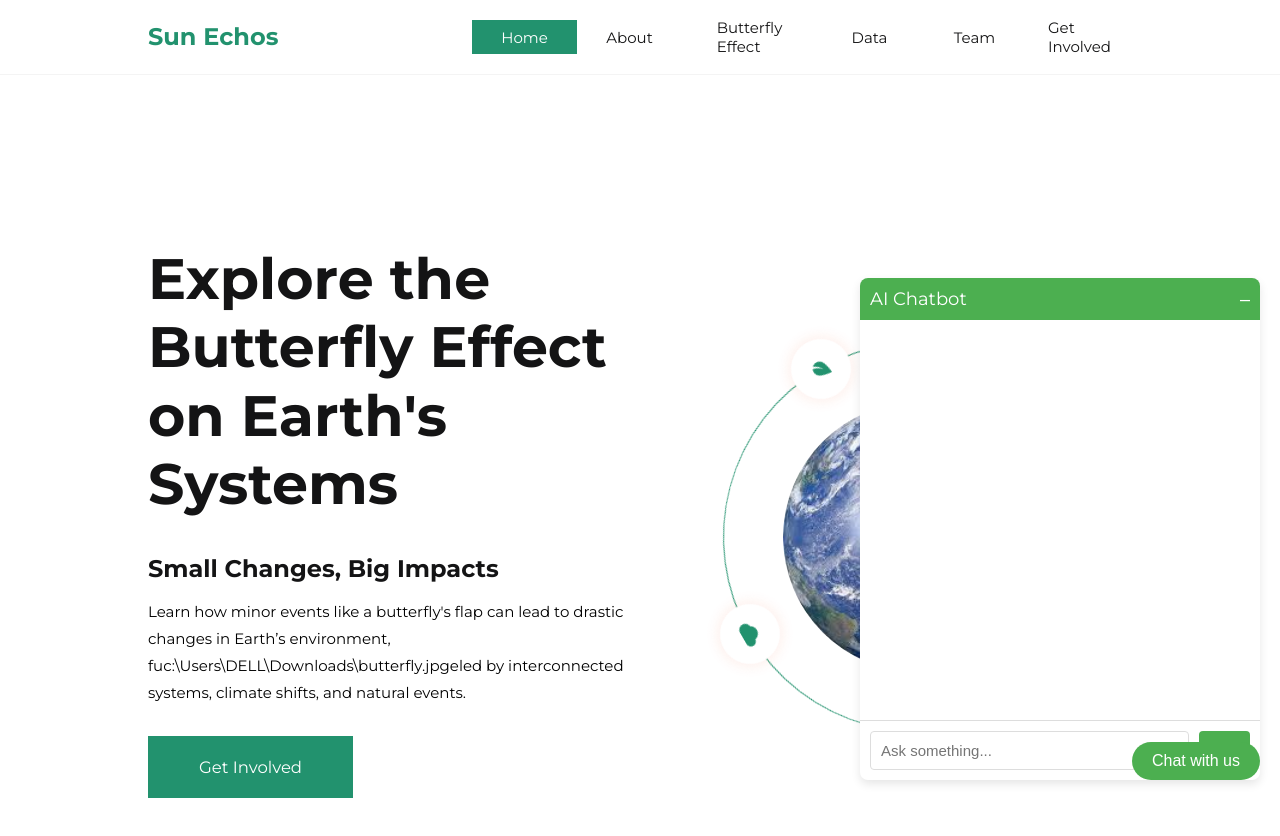
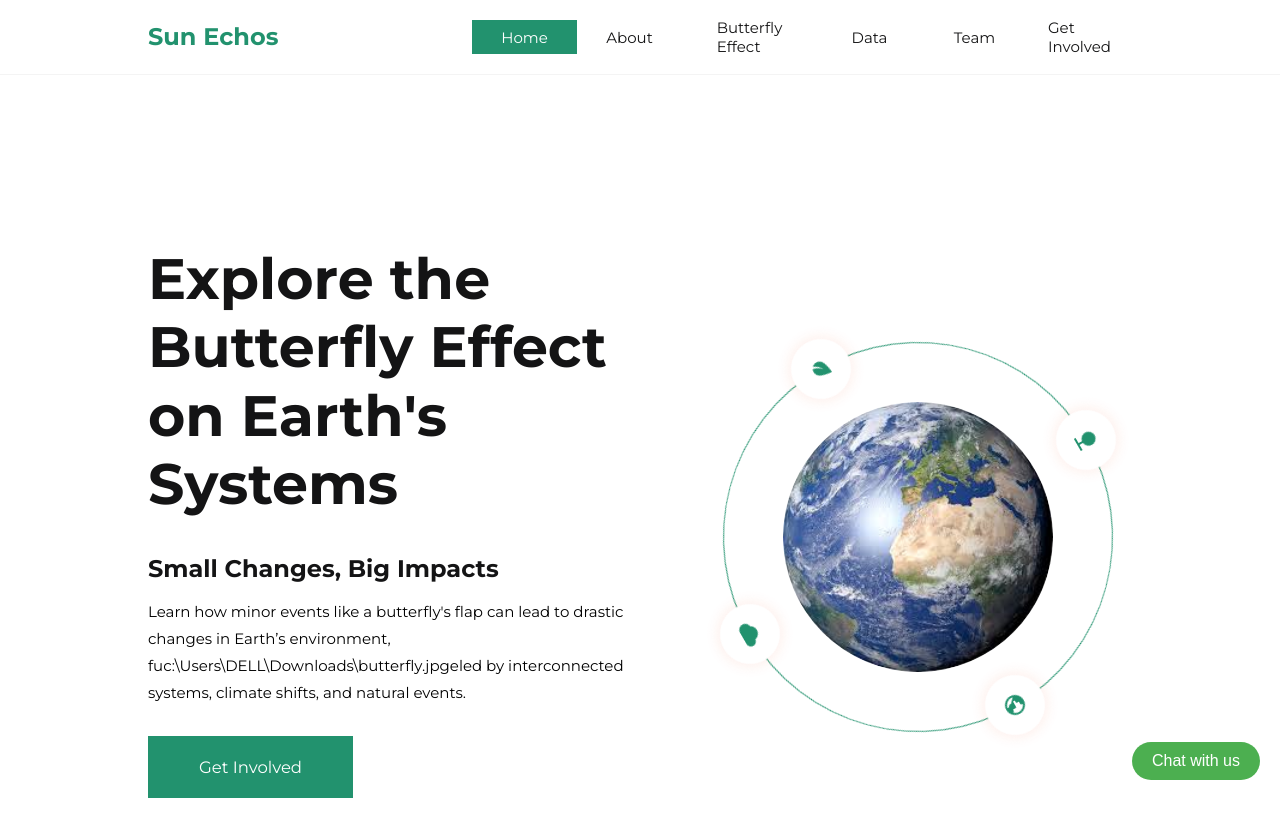
Before and after one commit to Fares-Yusuf/SunEchos, a website: page public/index.html in a window 1280 px wide. Shown: the top 836 px of the page. Drawn offline with nearby package versions, Linux system fonts and the light colour scheme.

Commit message:
update chatbot

```diff
--- a/public/index.html
+++ b/public/index.html
@@ -225,6 +225,7 @@
 
 
     <!-- Chatbot Integration -->
+
     <style>
         /* Chat container is hidden by default */
         .chat-container {
@@ -340,6 +341,9 @@
         const chatBox = document.getElementById("chat-box");
         const userInput = document.getElementById("user-input");
 
+        // Chat container is hidden (minimized) by default
+        chatContainer.style.display = "none";
+
         // Function to toggle the chat visibility
         function toggleChat() {
             if (chatContainer.style.display === "none" || chatContainer.style.display === "") {
```
